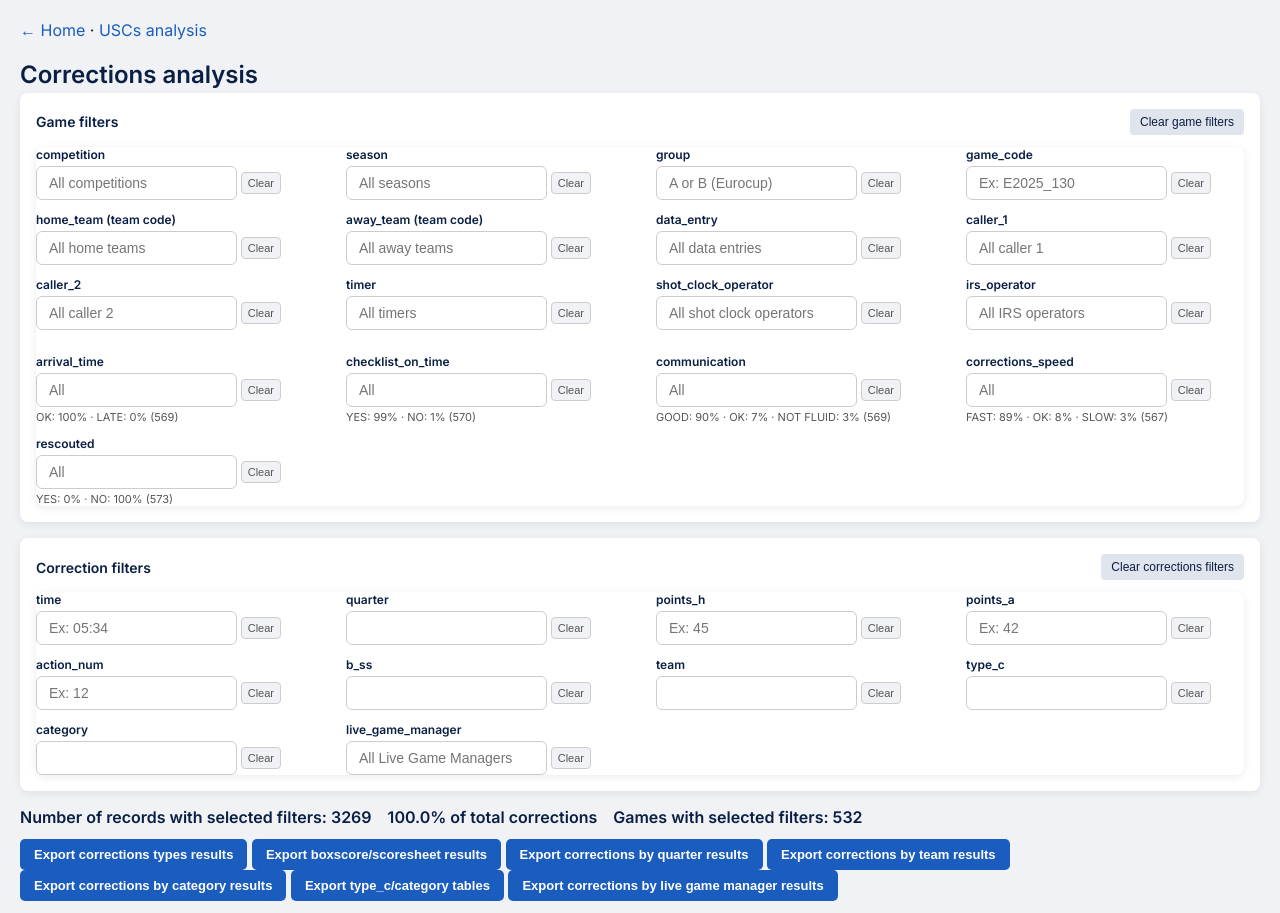
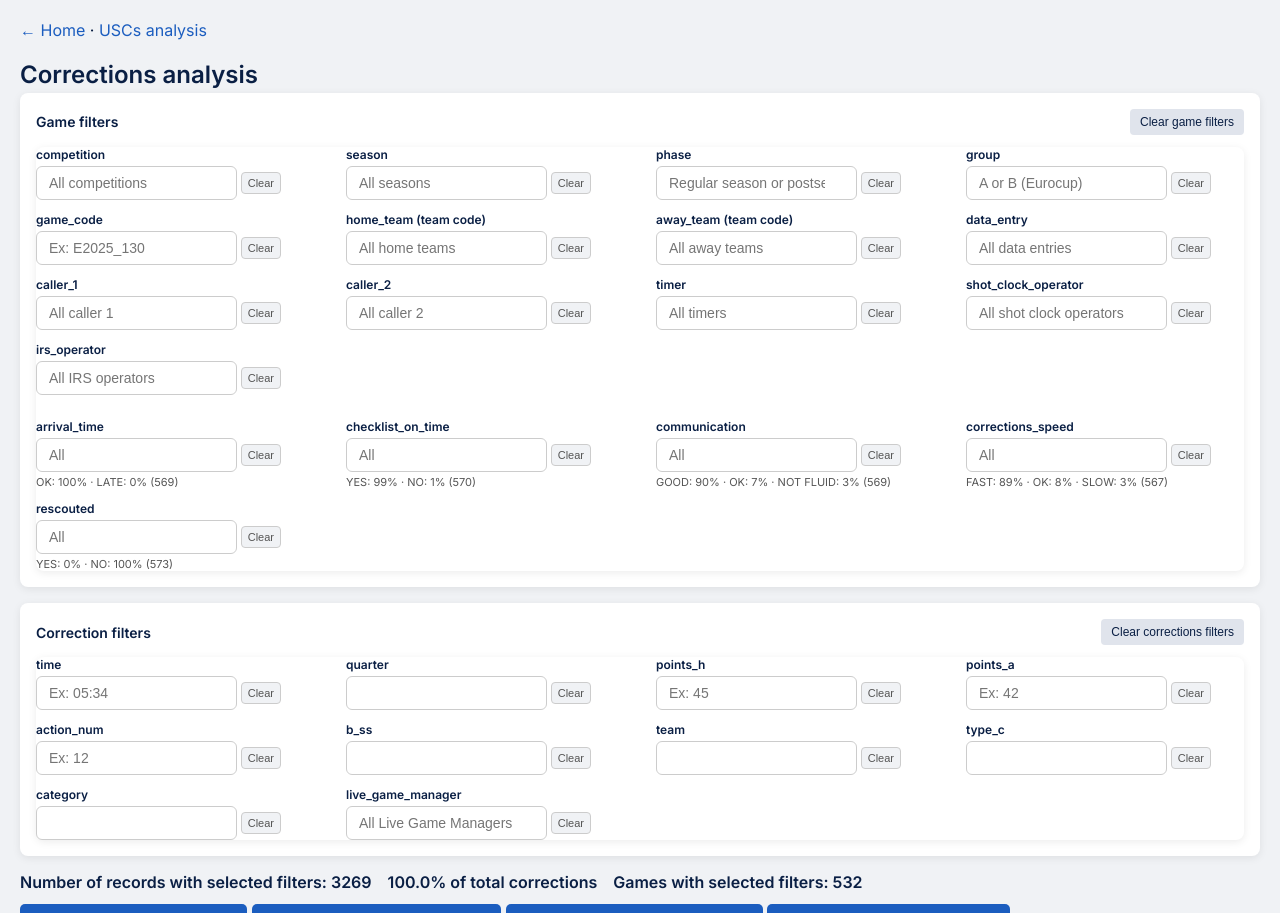
Before and after one commit to elvepo029/reports-automation, a Flask app: page /corrections-analysis in a window 1280 px wide. Shown: the top 913 px of the page. Run offline with Flask 3, Linux system fonts and the light colour scheme; data comes from the database, SQL or seed files in the repository; both versions use the stored data as it was after the commit.

Commit message:
more filters and more data cleaning (corrections)

```diff
--- a/app.py
+++ b/app.py
@@ -159,6 +159,34 @@ FILTERABLE_CORRECTION_COLUMNS = (
     "game_code", "time", "quarter", "points_h", "points_a", "action_num",
     "b_ss", "team", "type_c", "category", "live_game_manager",
 )
+
+def apply_competition_phase_filters(where_parts, params, competition, phase):
+    normalized_competition = (competition or "").strip().upper()
+    normalized_phase = (phase or "").strip().lower()
+    if not normalized_competition:
+        return
+
+    where_parts.append("C.game_code LIKE ?")
+    params.append(f"{normalized_competition}%")
+
+    if normalized_phase == "regular season":
+        if normalized_competition == "U":
+            where_parts.append(
+                "C.game_code LIKE 'U2025_%' AND CAST(SUBSTR(C.game_code, INSTR(C.game_code, '_') + 1) AS INTEGER) BETWEEN 1 AND 180"
+            )
+        elif normalized_competition == "E":
+            where_parts.append(
+                "C.game_code LIKE 'E2025_%' AND CAST(SUBSTR(C.game_code, INSTR(C.game_code, '_') + 1) AS INTEGER) BETWEEN 1 AND 380"
+            )
+    elif normalized_phase == "postseason":
+        if normalized_competition == "U":
+            where_parts.append(
+                "NOT (C.game_code LIKE 'U2025_%' AND CAST(SUBSTR(C.game_code, INSTR(C.game_code, '_') + 1) AS INTEGER) BETWEEN 1 AND 180)"
+            )
+        elif normalized_competition == "E":
+            where_parts.append(
+                "NOT (C.game_code LIKE 'E2025_%' AND CAST(SUBSTR(C.game_code, INSTR(C.game_code, '_') + 1) AS INTEGER) BETWEEN 1 AND 380)"
+            )
 
 
 @app.route("/api/corrections")
@@ -199,6 +227,7 @@ def api_corrections_paginated():
 
     competition = request.args.get("competition", "").strip()
     season = request.args.get("season", "").strip()
+    phase = request.args.get("phase", "").strip()
 
     # Always join Game so we can enforce Game.is_processed = 1
     join_game = True
@@ -241,11 +270,8 @@ def api_corrections_paginated():
             where_parts.append(f"G.{field} = ?")
             params.append(game_filters[field])
 
-    # virtual filters (competition, season)
-    if competition:
-        # game_code starts with competition letter, e.g. 'E' or 'U'
-        where_parts.append("C.game_code LIKE ?")
-        params.append(f"{competition}%")
+    # virtual filters (competition, phase, season)
+    apply_competition_phase_filters(where_parts, params, competition, phase)
 
     if season:
         # season is in format '2025-2026' → use the first part '2025'
@@ -344,6 +370,7 @@ def api_corrections_export_excel():
 
     competition = request.args.get("competition", "").strip()
     season = request.args.get("season", "").strip()
+    phase = request.args.get("phase", "").strip()
     # Always join Game so we can enforce Game.is_processed = 1
     join_game = True
 
@@ -379,9 +406,7 @@ def api_corrections_export_excel():
             where_parts.append(f"G.{field} = ?")
             params.append(game_filters[field])
 
-    if competition:
-        where_parts.append("C.game_code LIKE ?")
-        params.append(f"{competition}%")
+    apply_competition_phase_filters(where_parts, params, competition, phase)
     if season:
         season_year = season.split("-")[0].strip()
         if season_year:
@@ -471,6 +496,8 @@ def api_corrections_export_excel():
             add_named_part(filename_parts, "competition", competition)
         if season:
             add_named_part(filename_parts, "season", season)
+        if phase:
+            add_named_part(filename_parts, "phase", phase)
 
         for col in FILTERABLE_CORRECTION_COLUMNS:
             val = filters.get(col, "").strip()
@@ -607,6 +634,8 @@ def api_corrections_export_excel():
         add_named_part(filename_parts, "competition", competition)
     if season:
         add_named_part(filename_parts, "season", season)
+    if phase:
+        add_named_part(filename_parts, "phase", phase)
 
     for col in FILTERABLE_CORRECTION_COLUMNS:
         val = filters.get(col, "").strip()
--- a/templates/corrections_analysis.html
+++ b/templates/corrections_analysis.html
@@ -269,6 +269,13 @@
       <button type="button" class="filter-clear" data-col="season">Clear</button>
     </div>
   </div>
+  <div class="filter-container filter-container-phase">
+    <label for="filter-phase">phase</label>
+    <div class="filter-field">
+      <input type="text" id="filter-phase" class="filter-phase" list="datalist_phase" placeholder="Regular season or postseason">
+      <button type="button" class="filter-clear" data-col="phase">Clear</button>
+    </div>
+  </div>
   <div class="filter-container filter-container-group">
     <label for="filter-group">group</label>
     <div class="filter-field">
@@ -530,6 +537,10 @@
 <datalist id="datalist_season">
   <option value="2025-2026"></option>
 </datalist>
+<datalist id="datalist_phase">
+  <option value="regular season"></option>
+  <option value="postseason"></option>
+</datalist>
 <datalist id="datalist_group">
   <option value="A"></option>
   <option value="B"></option>
@@ -647,8 +658,8 @@ const gameFilterColumns = [
   "arrival_time", "checklist_on_time", "communication",
   "corrections_speed", "rescouted"
 ];
-const extraFilterColumns = ["competition", "season"];
-const gameTopFilterColumns = ["competition", "season", "group", "game_code"];
+const extraFilterColumns = ["competition", "season", "phase"];
+const gameTopFilterColumns = ["competition", "season", "phase", "group", "game_code"];
 
 let currentPage = 1;
 let totalPages = 0;
@@ -702,6 +713,10 @@ function getFilterParams() {
   const seasonEl = document.getElementById("filter-season");
   if (seasonEl && seasonEl.value) {
     params.set("season", seasonEl.value);
+  }
+  const phaseEl = document.getElementById("filter-phase");
+  if (phaseEl && phaseEl.value) {
+    params.set("phase", phaseEl.value);
   }
   return params;
 }
@@ -852,6 +867,32 @@ function normalizeGroupValue(rawValue) {
   return (value === "A" || value === "B") ? value : "";
 }
 
+function normalizePhaseValue(rawValue) {
+  const normalized = (rawValue || "").trim().toLowerCase();
+  if (normalized === "regular season" || normalized === "postseason") return normalized;
+  return "";
+}
+
+function syncPhaseFilterState() {
+  const competitionEl = document.getElementById("filter-competition");
+  const phaseEl = document.getElementById("filter-phase");
+  const phaseClearBtn = document.querySelector('.filter-clear[data-col="phase"]');
+  if (!competitionEl || !phaseEl) return;
+
+  const competition = (competitionEl.value || "").trim().toUpperCase();
+  if (!competition) {
+    phaseEl.value = "";
+    phaseEl.disabled = true;
+    if (phaseClearBtn) phaseClearBtn.disabled = true;
+    selectedFilterOrder = selectedFilterOrder.filter(c => c !== "phase");
+    return;
+  }
+
+  phaseEl.disabled = false;
+  if (phaseClearBtn) phaseClearBtn.disabled = false;
+  phaseEl.value = normalizePhaseValue(phaseEl.value);
+}
+
 function syncGroupFilterState() {
   const competitionEl = document.getElementById("filter-competition");
   const groupEl = document.getElementById("filter-group");
@@ -999,7 +1040,13 @@ extraFilterColumns.forEach(col => {
   const input = document.getElementById("filter-" + col);
   if (input) {
     input.addEventListener("change", () => {
-      if (col === "competition") syncGroupFilterState();
+      if (col === "competition") {
+        syncPhaseFilterState();
+        syncGroupFilterState();
+      }
+      if (col === "phase") {
+        input.value = normalizePhaseValue(input.value);
+      }
       trackFilterSelection(col);
       fetchPage(1);
     });
@@ -1026,6 +1073,7 @@ if (clearGameBtn) {
   clearGameBtn.addEventListener("click", () => {
     [...gameTopFilterColumns, ...gameFilterColumns].forEach(col => clearFilter(col));
     selectedFilterOrder = selectedFilterOrder.filter(col => ![...gameTopFilterColumns, ...gameFilterColumns].includes(col));
+    syncPhaseFilterState();
     syncGroupFilterState();
     fetchPage(1);
     updateLogisticsCounts();
@@ -1164,7 +1212,10 @@ document.querySelectorAll(".filter-clear").forEach(btn => {
   btn.addEventListener("click", () => {
     clearFilter(col);
     selectedFilterOrder = selectedFilterOrder.filter(c => c !== col);
-    if (col === "competition") syncGroupFilterState();
+    if (col === "competition") {
+      syncPhaseFilterState();
+      syncGroupFilterState();
+    }
     fetchPage(1);
   });
 });
@@ -1172,6 +1223,7 @@ document.querySelectorAll(".filter-clear").forEach(btn => {
 loadFilterLiveGameManagers();
 loadTeamCodes();
 loadAllUscs();
+syncPhaseFilterState();
 syncGroupFilterState();
 
 const homeTeamInput = document.getElementById("filter-home_team");
```
Also changed, not shown: dades_prod.db, dades_staging.db.
